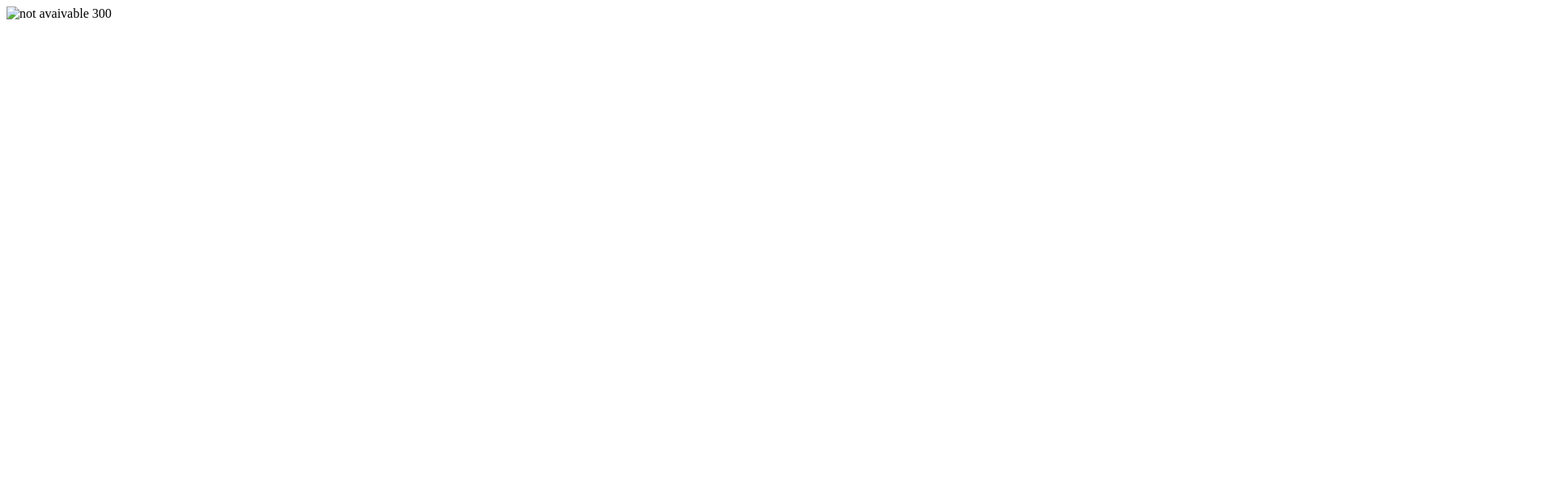
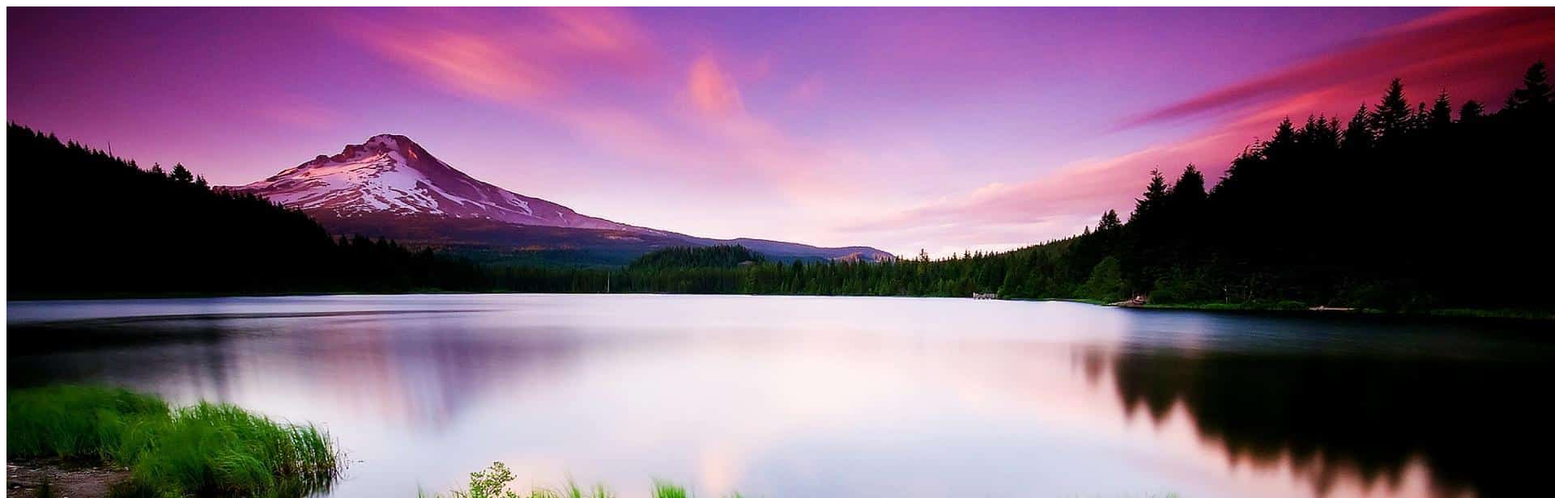
Before and after one commit to abhinav7-stack/HTML-CSE-11, a plain HTML site: page index.html in a window 1280 px wide. Shown: the top 616 px of the page at 81% size, 1920 px wide, since content can reach past the window. Drawn offline with Linux system fonts and the light colour scheme.

Commit message:
THIS IS NEW COMMIT ON SAMENTIC AND BLOCKINLINE

```diff
--- a/index.html
+++ b/index.html
@@ -12,8 +12,8 @@
             <!-- <h4>welcome to html</h4> -->
             <!-- <-- <P>Lorem ipsum dolor sit amet consectetur adipisicing elit. Veritatis iure et, saepe esse facere aperiam voluptates obcaecati itaque culpa? Similique omnis itaque cupiditate perspiciatis consequatur non sunt ipsam eveniet tempore?</P> -->
             <!-- a> <a href="http://www.google.com">Google</ -->
-                <img src="download.jpg" alt="not avaivable">
-                <width>300</width>
-            </header>
+                <img src="R.jpg" alt="not available" >
+
+
 </body>
 </html>
```
Also changed, not shown: R.jpg (added).
